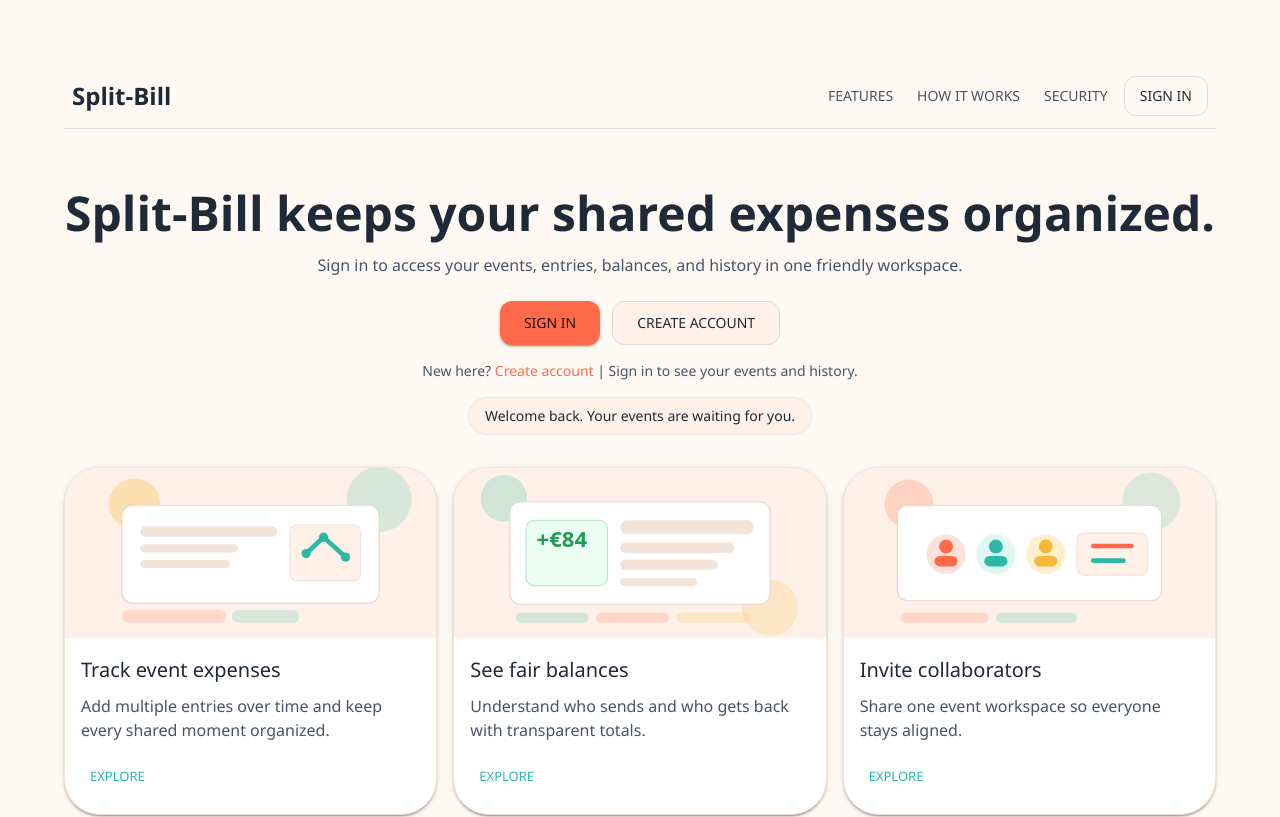
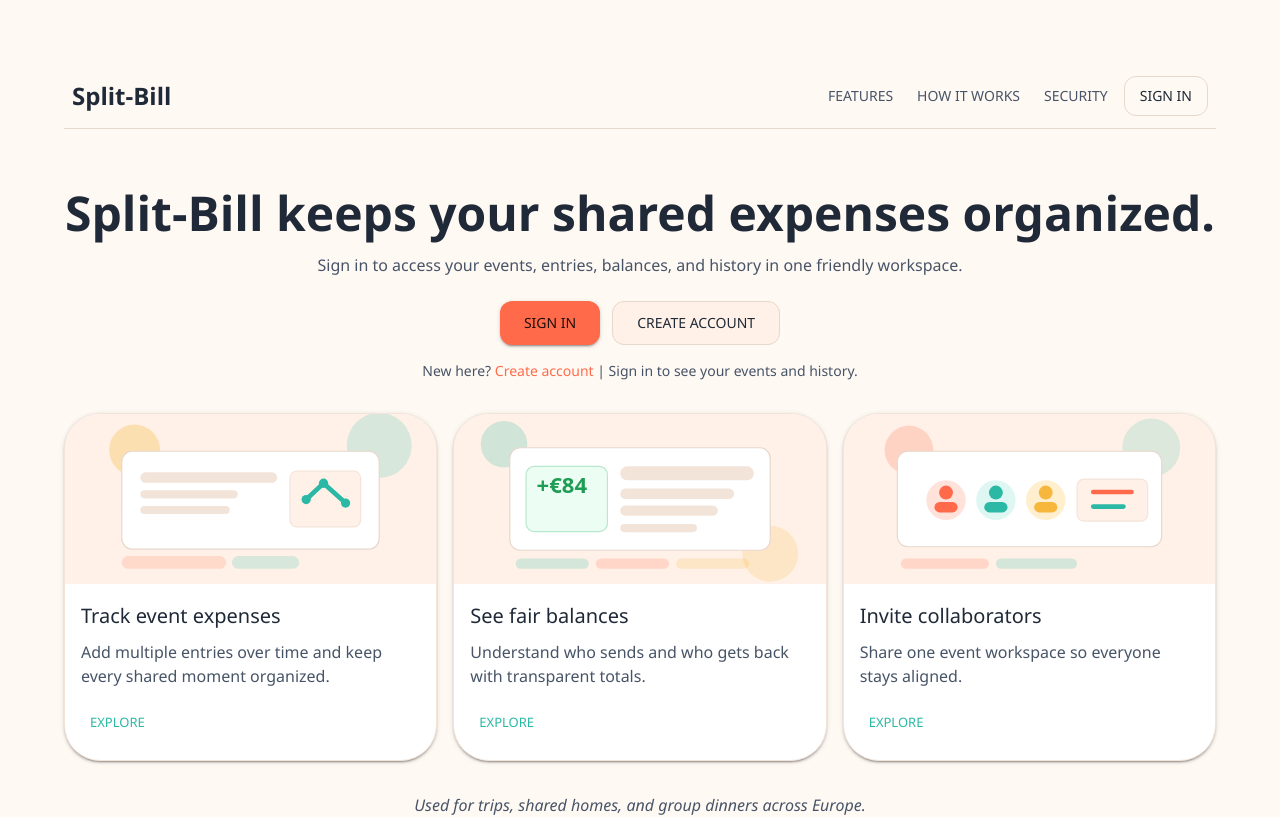
Before and after one commit to tiagobluiz/Split-Bill, a React (Vite) app in the folder apps/frontend/: page / in a window 1280 px wide. Shown: the top 817 px of the page. Built offline with nearby package versions, Linux system fonts and the light colour scheme; no server answers; what @contracts/client would draw is missing.

Commit message:
chore(frontend): remove landing helper bubble copy

```diff
--- a/apps/frontend/src/pages/LandingPage.tsx
+++ b/apps/frontend/src/pages/LandingPage.tsx
@@ -101,20 +101,6 @@ export function LandingPage() {
               </Link>{" "}
               | Sign in to see your events and history.
             </Typography>
-            <Typography
-              variant="body2"
-              sx={{
-                display: "inline-block",
-                mt: 2,
-                px: 2,
-                py: 1,
-                borderRadius: "999px",
-                bgcolor: "#FFF1E7",
-                border: "1px solid #F3E4DA"
-              }}
-            >
-              Welcome back. Your events are waiting for you.
-            </Typography>
           </Box>
 
           <Stack id="features" direction={{ xs: "column", md: "row" }} spacing={2}>
```
